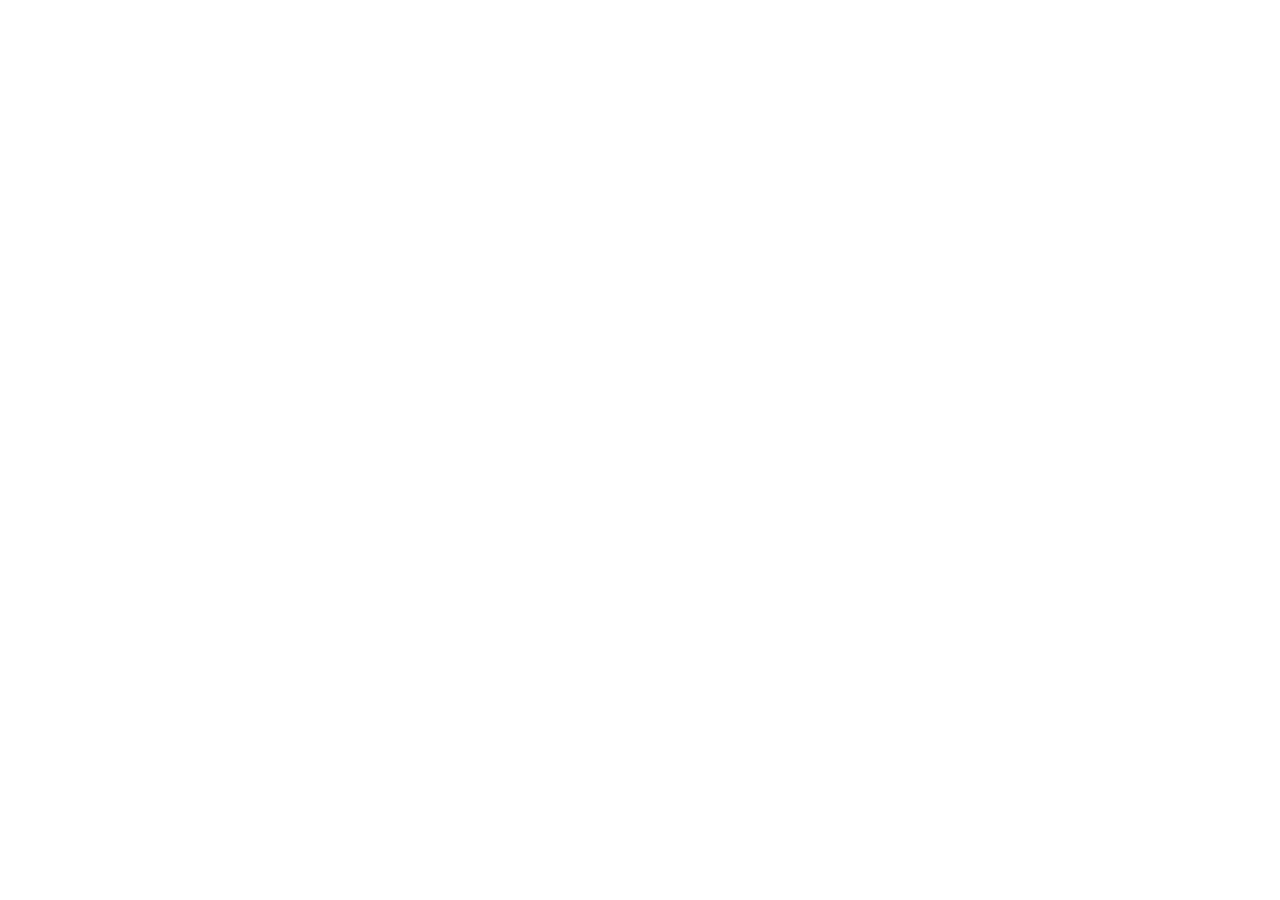
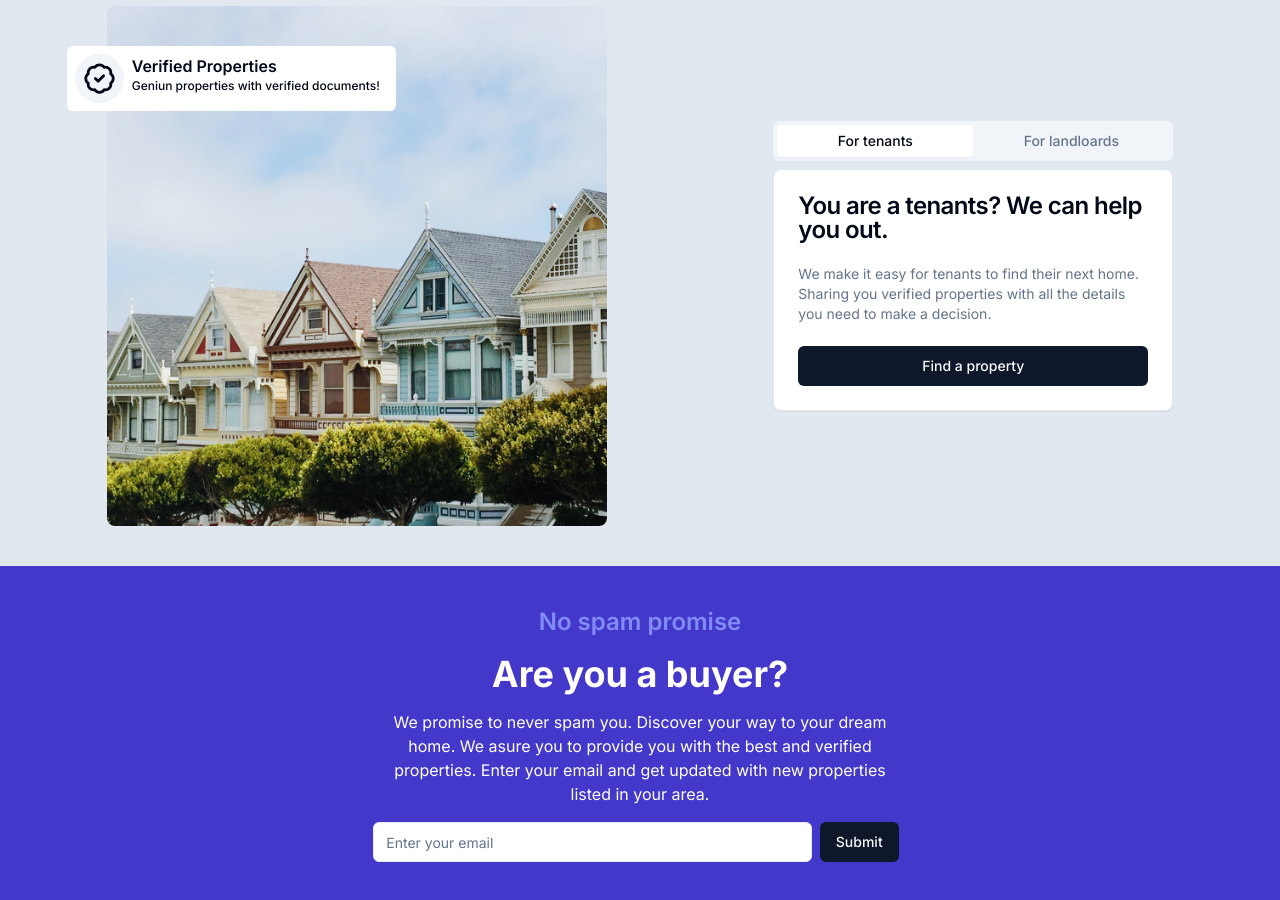
Before and after one commit to prajwal-0706/dev-clash, a Next.js app: page / in a window 1280 px wide. Shown: the part 840-1740 px from the top of the page. Before the commit the page ends 800 px from the top, so only its background shows below. Built offline with nearby package versions, Linux system fonts and the light colour scheme.

Commit message:
Feat: Updated landing page

```diff
--- a/app/(landing page)/page.tsx
+++ b/app/(landing page)/page.tsx
@@ -1,9 +1,96 @@
+import { Button } from "@/components/ui/button";
+import {
+  Card,
+  CardContent,
+  CardDescription,
+  CardFooter,
+  CardHeader,
+  CardTitle,
+} from "@/components/ui/card";
+import { Input } from "@/components/ui/input";
+import { Label } from "@/components/ui/label";
+import { Tabs, TabsContent, TabsList, TabsTrigger } from "@/components/ui/tabs";
 import Hero from "./_components/hero";
+import { BadgeCheck, Car } from "lucide-react";
 
 export default function Home() {
   return (
     <>
       <Hero />
+      <section className="flex bg-slate-200 w-full py-10">
+        <div className="w-10/12 mx-auto h-fit relative flex">
+          <div className="w-full h-fit relative">
+            <div className="absolute -left-10 z-10 bg-white p-2 flex rounded-md mt-10">
+              <div className="rounded-full bg-slate-100 w-fit p-2 ">
+                <BadgeCheck size={33} />
+              </div>
+              <div className="text-base font-semibold mx-2 ">
+                Verified Properties
+                <div className="text-xs font-medium">
+                  Geniun properties with verified documents!
+                </div>
+              </div>
+            </div>
+
+            <div className="bg-[url('/images/property-4.jpg')] w-9/12 h-[520px] bg-cover bg-center rounded-lg"></div>
+          </div>
+          <div className="flex justify-center items-center">
+            <Tabs defaultValue="account" className="w-[400px]">
+              <TabsList className="grid w-full grid-cols-2">
+                <TabsTrigger value="account">For tenants</TabsTrigger>
+                <TabsTrigger value="password">For landloards</TabsTrigger>
+              </TabsList>
+              <TabsContent value="account">
+                <Card>
+                  <CardHeader>
+                    <CardTitle>
+                      You are a tenants? We can help you out.
+                    </CardTitle>
+                    <CardDescription className="py-4">
+                      We make it easy for tenants to find their next home.
+                      Sharing you verified properties with all the details you
+                      need to make a decision.
+                    </CardDescription>
+                    <Button className="mt-4">Find a property</Button>
+                  </CardHeader>
+                </Card>
+              </TabsContent>
+              <TabsContent value="password">
+                <Card>
+                  <CardHeader>
+                    <CardTitle>Worried about selling your house?</CardTitle>
+                    <CardDescription className="py-4">
+                      Want to sell your house? We can help you out. We make it
+                      easy to sell your home easily. Sharing you verified
+                      properties with all the details you need to make a
+                      decision.
+                    </CardDescription>
+                    <Button className="mt-4">Sell your property</Button>
+                  </CardHeader>
+                </Card>
+              </TabsContent>
+            </Tabs>
+          </div>
+        </div>
+      </section>
+      <div className="w-full bg-indigo-700 text-white">
+        <div className="w-10/12 mx-auto py-10 text-center">
+          <div className="text-indigo-400 text-2xl font-semibold">
+            No spam promise
+          </div>
+          <div className="text-4xl font-bold my-4">Are you a buyer?</div>
+          <div className="text-base w-6/12 mx-auto">
+            We promise to never spam you. Discover your way to your dream home.
+            We asure you to provide you with the best and verified properties.
+            Enter your email and get updated with new properties listed in your
+            area.
+          </div>
+          <div className="flex w-6/12 mx-auto mt-4">
+            <Input placeholder="Enter your email" />
+            <Button className="mx-2">Submit</Button>
+          </div>
+        </div>
+      </div>
     </>
   );
 }
--- a/components/Navbar.tsx
+++ b/components/Navbar.tsx
@@ -11,7 +11,6 @@
   DropdownMenu,
   DropdownMenuContent,
   DropdownMenuItem,
-  DropdownMenuLabel,
   DropdownMenuSeparator,
   DropdownMenuTrigger,
 } from "@/components/ui/dropdown-menu";
@@ -44,8 +43,8 @@
 
 function Navbar() {
   return (
-    <div>
-      <div className="flex w-full py-5 px-5 sm:px-10 space-between justify-between  ">
+    <div className="h-[120px]">
+      <div className="flex w-full py-5 px-5 sm:px-10 space-between justify-between fixed bg-slate-50 z-50 ">
         <div className="flex items-center justify-center">
           <Image
             width={40}
--- /dev/null
+++ b/components/ui/card.tsx
@@ -0,0 +1,79 @@
+import * as React from "react"
+
+import { cn } from "@/lib/utils"
+
+const Card = React.forwardRef<
+  HTMLDivElement,
+  React.HTMLAttributes<HTMLDivElement>
+>(({ className, ...props }, ref) => (
+  <div
+    ref={ref}
+    className={cn(
+      "rounded-lg border bg-card text-card-foreground shadow-sm",
+      className
+    )}
+    {...props}
+  />
+))
+Card.displayName = "Card"
+
+const CardHeader = React.forwardRef<
+  HTMLDivElement,
+  React.HTMLAttributes<HTMLDivElement>
+>(({ className, ...props }, ref) => (
+  <div
+    ref={ref}
+    className={cn("flex flex-col space-y-1.5 p-6", className)}
+    {...props}
+  />
+))
+CardHeader.displayName = "CardHeader"
+
+const CardTitle = React.forwardRef<
+  HTMLParagraphElement,
+  React.HTMLAttributes<HTMLHeadingElement>
+>(({ className, ...props }, ref) => (
+  <h3
+    ref={ref}
+    className={cn(
+      "text-2xl font-semibold leading-none tracking-tight",
+      className
+    )}
+    {...props}
+  />
+))
+CardTitle.displayName = "CardTitle"
+
+const CardDescription = React.forwardRef<
+  HTMLParagraphElement,
+  React.HTMLAttributes<HTMLParagraphElement>
+>(({ className, ...props }, ref) => (
+  <p
+    ref={ref}
+    className={cn("text-sm text-muted-foreground", className)}
+    {...props}
+  />
+))
+CardDescription.displayName = "CardDescription"
+
+const CardContent = React.forwardRef<
+  HTMLDivElement,
+  React.HTMLAttributes<HTMLDivElement>
+>(({ className, ...props }, ref) => (
+  <div ref={ref} className={cn("p-6 pt-0", className)} {...props} />
+))
+CardContent.displayName = "CardContent"
+
+const CardFooter = React.forwardRef<
+  HTMLDivElement,
+  React.HTMLAttributes<HTMLDivElement>
+>(({ className, ...props }, ref) => (
+  <div
+    ref={ref}
+    className={cn("flex items-center p-6 pt-0", className)}
+    {...props}
+  />
+))
+CardFooter.displayName = "CardFooter"
+
+export { Card, CardHeader, CardFooter, CardTitle, CardDescription, CardContent }
--- /dev/null
+++ b/components/ui/input.tsx
@@ -0,0 +1,25 @@
+import * as React from "react"
+
+import { cn } from "@/lib/utils"
+
+export interface InputProps
+  extends React.InputHTMLAttributes<HTMLInputElement> {}
+
+const Input = React.forwardRef<HTMLInputElement, InputProps>(
+  ({ className, type, ...props }, ref) => {
+    return (
+      <input
+        type={type}
+        className={cn(
+          "flex h-10 w-full rounded-md border border-input bg-background px-3 py-2 text-sm ring-offset-background file:border-0 file:bg-transparent file:text-sm file:font-medium placeholder:text-muted-foreground focus-visible:outline-none focus-visible:ring-2 focus-visible:ring-ring focus-visible:ring-offset-2 disabled:cursor-not-allowed disabled:opacity-50",
+          className
+        )}
+        ref={ref}
+        {...props}
+      />
+    )
+  }
+)
+Input.displayName = "Input"
+
+export { Input }
```
